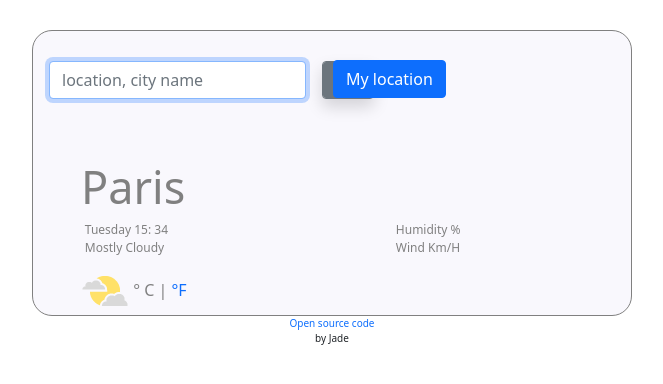
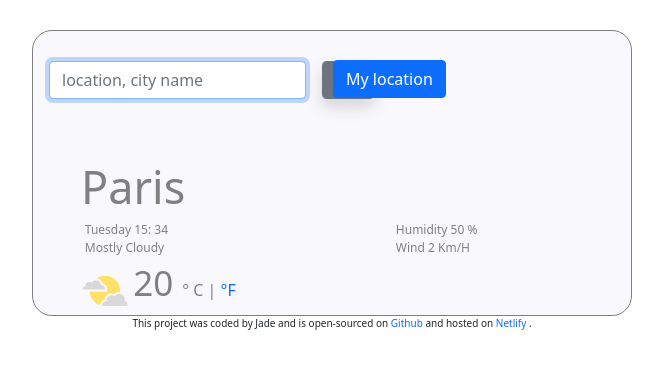
Before and after one commit to Jadeec/Weather-app, a plain HTML site: page index.html in a window 1280 px wide. Shown: the whole page, without its empty margins (308-971 px from the left). Drawn offline with nearby package versions, Linux system fonts and the light colour scheme.

Commit message:
Fixed github link

```diff
--- a/index.html
+++ b/index.html
@@ -47,16 +47,16 @@
 
                 <div class="row justify-content-around date">
                     <div class="col-sm-4 "> <span id="day"> tuesday </span> <span id="hour"> 17 </span>: <span id= minutes >40 </span> </div>
-                    <div class="col-sm-4 ">Humidity <span id="humidity"> </span> % </div>
+                    <div class="col-sm-4 ">Humidity <span id="humidity"> 50 </span> % </div>
                 </div>
 
                 <div class="row justify-content-around weatherDescription">
                     <div class="col-sm-4"> <span id="weatherDescription"> Mostly cloudy</span></div>
-                    <div class="col-sm-4"> Wind  <span id="wind">  </span> km/h </div>
+                    <div class="col-sm-4"> Wind  <span id="wind"> 2 </span> km/h </div>
                 </div>
 
                 <div class="row ">
-                    <div class="col-sm-6 preciseUnit"> <img  id="icon" src="src/partly_cloudy.png"> <span id="temperature">   </span> <span id="preciseUnit"> ° <a href="#" class="active" id= "celsiusLink"> C </a> | <a href="#" id= "FahrenheitLink"> °F </a></span> </div>
+                    <div class="col-sm-6 preciseUnit"> <img  id="icon" src="src/partly_cloudy.png"> <span id="temperature"> 20  </span> <span id="preciseUnit"> ° <a href="#" class="active" id= "celsiusLink"> C </a> | <a href="#" id= "FahrenheitLink"> °F </a></span> </div>
                 </div>
 
 
@@ -70,8 +70,10 @@
 
         </div>
         <div class="gitHubLink">
-            <a href="https://github.com/Jadeec/Weather-app" target="_blank" rel="noopener noreferrer"> Open source code</a>
-            <p>by Jade</p>
+            <p>
+                This project was coded by Jade and is open-sourced on <a href="https://github.com/Jadeec/Weather-app" target="_blank" rel="noopener noreferrer"> Github</a>
+                and hosted on <a href="https://focused-galileo-b4603d.netlify.app/" target="_blank" rel="noopener noreferrer" >Netlify </a>.
+            </p>
 
         </div>
 
--- a/src/index.js
+++ b/src/index.js
@@ -117,7 +117,6 @@ function displayForecast (response) {
   let forecastHTML = `<div class="row">`;
 
   forecastData.forEach(function (forecastDay, index) {
-    console.log(forecastDay);
 
     if (index < 4) {
       forecastHTML = forecastHTML +
@@ -144,7 +143,7 @@ forecastHTML = forecastHTML + `</div>`;
 forecastElement.innerHTML = forecastHTML;
 
 };
-
+//API call for forecast temperature (using latitude an longitude)
 function getForecast (coordonates) {
   apiKey = "231854760189f7f05bf66b319c23555e";
   apiUrl= `https://api.openweathermap.org/data/2.5/onecall?lat=${coordonates.lat}&lon=${coordonates.lon}&appid=${apiKey}&&units=metric`
--- a/src/style.css
+++ b/src/style.css
@@ -30,6 +30,7 @@ a {
     margin-left: calc(var(--bs-gutter-x)* 2) !important;
     text-transform: capitalize;
 }
+
 .main {
     color: gray;
 }
```
